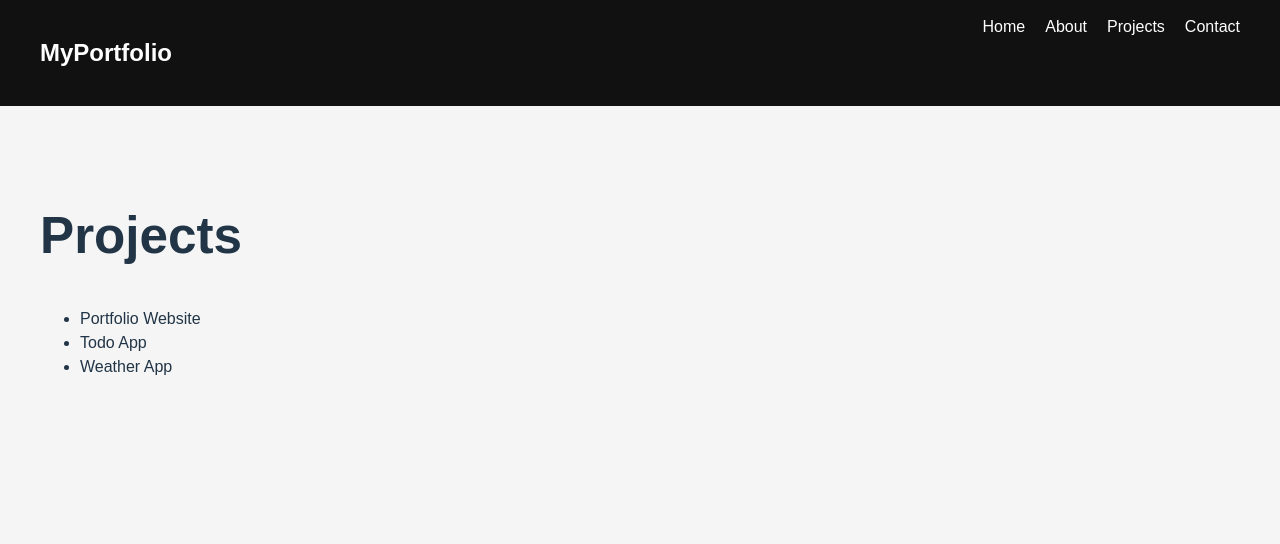
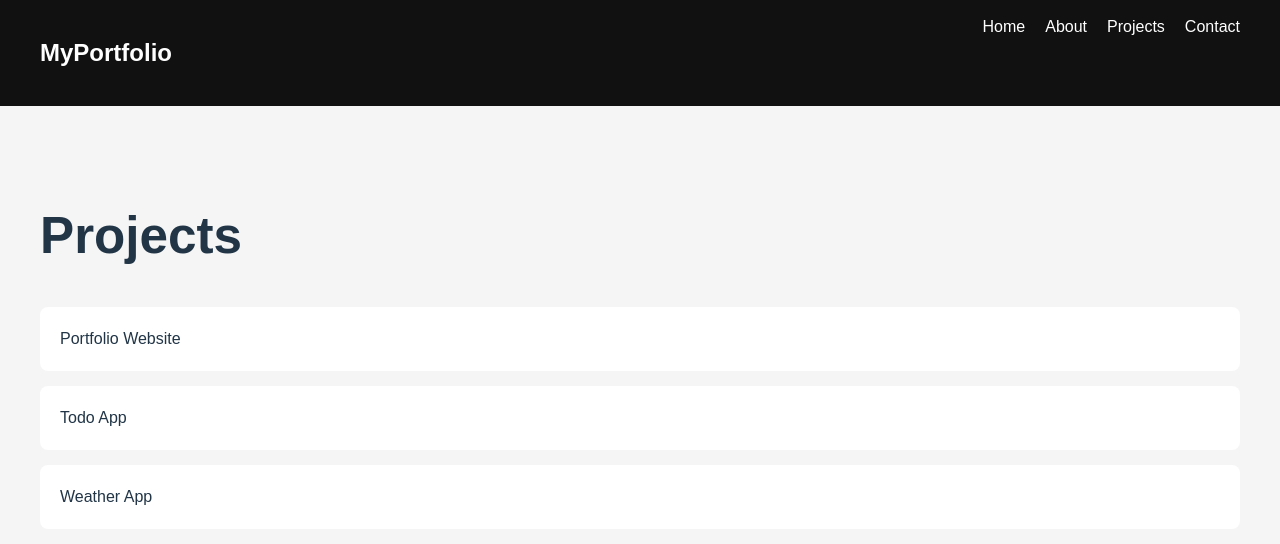
Before and after one commit to Alifiideas/olala, a React (Vite) app: page /projects in a window 1280 px wide. Shown: the top 544 px of the page. Built offline with nearby package versions, Linux system fonts and the light colour scheme.

Commit message:
Update metadata generator logic

```diff
--- a/package.json
+++ b/package.json
@@ -10,6 +10,7 @@
     "preview": "vite preview"
   },
   "dependencies": {
+    "framer-motion": "^12.24.12",
     "react": "^19.2.0",
     "react-dom": "^19.2.0",
     "react-router-dom": "^7.12.0"
--- a/src/components/Navbar.jsx
+++ b/src/components/Navbar.jsx
@@ -1,8 +1,13 @@
+import { motion } from "framer-motion";
 import { Link } from "react-router-dom";
 
 function Navbar() {
   return (
-    <nav>
+    <motion.nav
+      initial={{ y: -60, opacity: 0 }}
+      animate={{ y: 0, opacity: 1 }}
+      transition={{ duration: 0.6 }}
+    >
       <h2 className="logo">MyPortfolio</h2>
       <div>
         <Link to="/">Home</Link>
@@ -10,7 +15,7 @@ function Navbar() {
         <Link to="/projects">Projects</Link>
         <Link to="/contact">Contact</Link>
       </div>
-    </nav>
+    </motion.nav>
   );
 }
 
--- /dev/null
+++ b/src/pages/Buttons.jsx
@@ -0,0 +1,6 @@
+<motion.button
+  whileHover={{ scale: 1.1 }}
+  whileTap={{ scale: 0.95 }}
+>
+  Contact Me
+</motion.button>
--- a/src/pages/Home.jsx
+++ b/src/pages/Home.jsx
@@ -1,9 +1,15 @@
+import { motion } from "framer-motion";
+
 function Home() {
   return (
-    <section>
+    <motion.section
+      initial={{ opacity: 0, y: 40 }}
+      animate={{ opacity: 1, y: 0 }}
+      transition={{ duration: 0.8 }}
+    >
       <h1>Hello, I'm John 👋</h1>
       <p>Frontend Developer | React | Vite</p>
-    </section>
+    </motion.section>
   );
 }
 
--- a/src/pages/Projects.jsx
+++ b/src/pages/Projects.jsx
@@ -1,13 +1,38 @@
+import { motion } from "framer-motion";
+
 function Projects() {
   return (
-    <section>
+    <motion.section
+      initial="hidden"
+      animate="visible"
+      variants={{
+        hidden: { opacity: 0 },
+        visible: {
+          opacity: 1,
+          transition: { staggerChildren: 0.2 }
+        }
+      }}
+    >
       <h1>Projects</h1>
-      <ul>
-        <li>Portfolio Website</li>
-        <li>Todo App</li>
-        <li>Weather App</li>
-      </ul>
-    </section>
+
+      {["Portfolio Website", "Todo App", "Weather App"].map((project) => (
+        <motion.div
+          key={project}
+          variants={{
+            hidden: { opacity: 0, y: 30 },
+            visible: { opacity: 1, y: 0 }
+          }}
+          style={{
+            background: "#fff",
+            padding: "20px",
+            margin: "15px 0",
+            borderRadius: "8px"
+          }}
+        >
+          {project}
+        </motion.div>
+      ))}
+    </motion.section>
   );
 }
 
```
Also changed, not shown: 1 other file (tests, documents, lock files or other folders).
